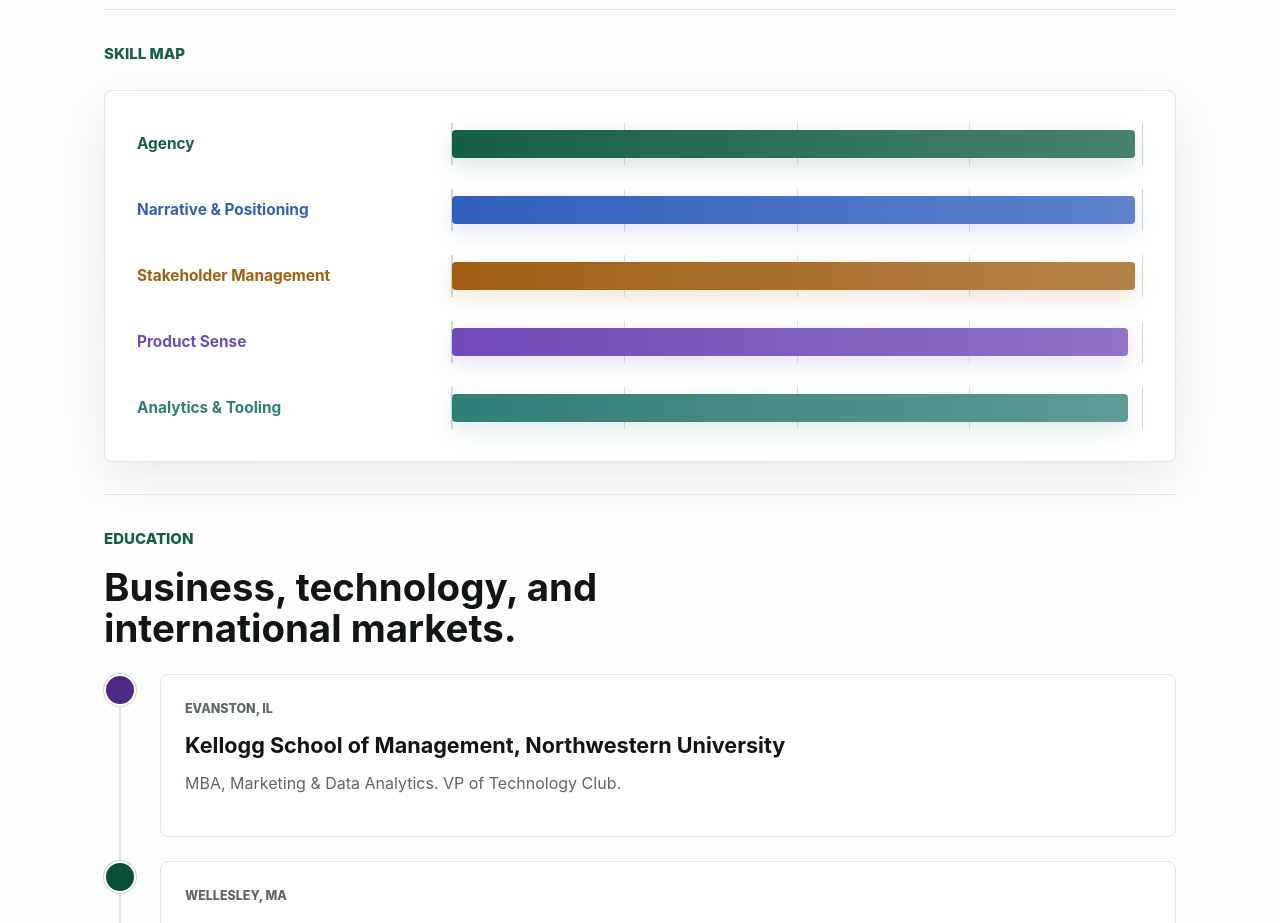
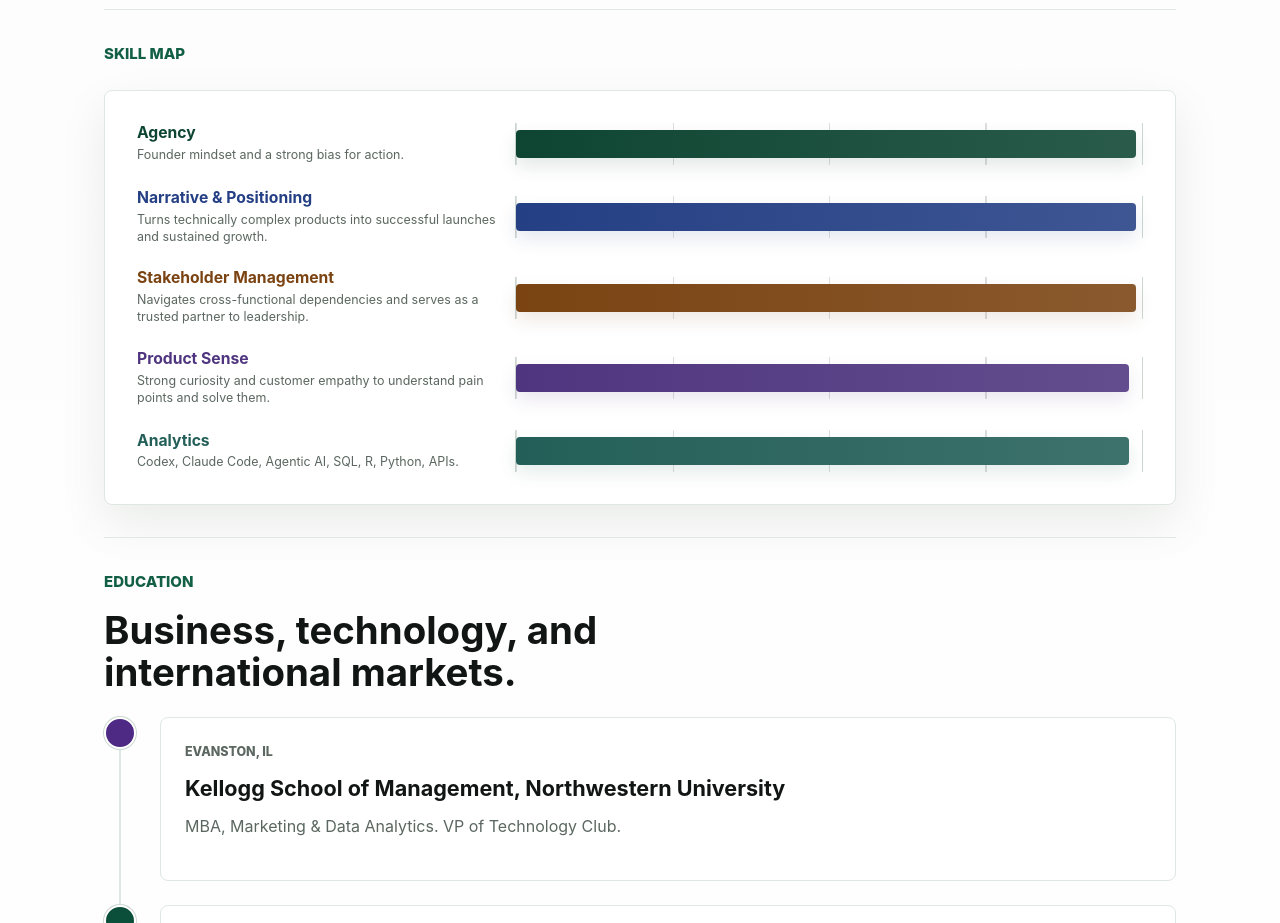
Before and after one commit to jrieras/portfolio, a plain HTML site: page index.html in a window 1280 px wide. Shown: the part 2840-3763 px from the top of the page. Drawn offline with Linux system fonts and the light colour scheme.

Commit message:
final changes
let's see how it goes

```diff
--- a/index.html
+++ b/index.html
@@ -188,7 +188,7 @@
               <article class="skill-bar-row chart-green">
                 <div class="skill-bar-copy">
                   <h3>Agency</h3>
-                  <p>Founder mentality with a strong bias for action and impact.</p>
+                  <p>Founder mindset and a strong bias for action.</p>
                 </div>
                 <div class="skill-bar-track" aria-label="Agency score 99 out of 100">
                   <span class="skill-bar-fill score-99"></span>
@@ -198,7 +198,7 @@
               <article class="skill-bar-row chart-blue">
                 <div class="skill-bar-copy">
                   <h3>Narrative &amp; Positioning</h3>
-                  <p>Turns technical complexity into successful GTMs.</p>
+                  <p>Turns technically complex products into successful launches and sustained growth.</p>
                 </div>
                 <div class="skill-bar-track" aria-label="Narrative and positioning score 99 out of 100">
                   <span class="skill-bar-fill score-99"></span>
@@ -208,7 +208,7 @@
               <article class="skill-bar-row chart-amber">
                 <div class="skill-bar-copy">
                   <h3>Stakeholder Management</h3>
-                  <p>Builds relationships, navigates xfn dependencies, and partners with execs.</p>
+                  <p>Navigates cross-functional dependencies and serves as a trusted partner to leadership.</p>
                 </div>
                 <div class="skill-bar-track" aria-label="Stakeholder management score 99 out of 100">
                   <span class="skill-bar-fill score-99"></span>
@@ -218,7 +218,7 @@
               <article class="skill-bar-row chart-violet">
                 <div class="skill-bar-copy">
                   <h3>Product Sense</h3>
-                  <p>Deep curiosity and customer empathy to understand pain points and solve them.</p>
+                  <p>Strong curiosity and customer empathy to understand pain points and solve them.</p>
                 </div>
                 <div class="skill-bar-track" aria-label="Product sense score 98 out of 100">
                   <span class="skill-bar-fill score-98"></span>
@@ -227,8 +227,8 @@
 
               <article class="skill-bar-row chart-teal">
                 <div class="skill-bar-copy">
-                  <h3>Analytics &amp; Tooling</h3>
-                  <p>Codex/Claude Code, Agents, SQL, R, Python, APIs.</p>
+                  <h3>Analytics</h3>
+                  <p>Codex, Claude Code, Agentic AI, SQL, R, Python, APIs.</p>
                 </div>
                 <div class="skill-bar-track" aria-label="Analytics and tooling score 98 out of 100">
                   <span class="skill-bar-fill score-98"></span>
--- a/styles.css
+++ b/styles.css
@@ -530,25 +530,23 @@ h3 {
 
 .skill-bar-row {
   display: grid;
-  grid-template-columns: minmax(190px, 30%) minmax(0, 1fr);
+  grid-template-columns: minmax(250px, 36%) minmax(0, 1fr);
   align-items: center;
-  gap: var(--space-2);
+  gap: var(--space-3);
 }
 
 .skill-bar-copy h3 {
-  margin: 0;
+  margin: 0 0 4px;
   color: var(--skill-color);
-  font-size: 0.96rem;
+  font-size: 0.98rem;
   line-height: 1.2;
 }
 
 .skill-bar-copy p {
-  position: absolute;
-  width: 1px;
-  height: 1px;
-  overflow: hidden;
-  clip: rect(0 0 0 0);
-  white-space: nowrap;
+  margin: 0;
+  color: var(--muted);
+  font-size: 0.78rem;
+  line-height: 1.35;
 }
 
 .skill-bar-track {
@@ -571,8 +569,8 @@ h3 {
   margin-top: 7px;
   border-radius: 4px;
   background: var(--skill-color);
-  background: linear-gradient(90deg, var(--skill-color), color-mix(in srgb, var(--skill-color) 78%, #ffffff));
-  box-shadow: 0 8px 22px color-mix(in srgb, var(--skill-color) 16%, transparent);
+  background: linear-gradient(90deg, var(--skill-color), color-mix(in srgb, var(--skill-color) 88%, #ffffff));
+  box-shadow: 0 8px 18px color-mix(in srgb, var(--skill-color) 12%, transparent);
 }
 
 .score-99 {
@@ -584,23 +582,23 @@ h3 {
 }
 
 .chart-green {
-  --skill-color: #135f45;
+  --skill-color: #0d4532;
 }
 
 .chart-blue {
-  --skill-color: #315fbd;
+  --skill-color: #243f84;
 }
 
 .chart-amber {
-  --skill-color: #a15f13;
+  --skill-color: #7a4311;
 }
 
 .chart-violet {
-  --skill-color: #6e4bb6;
+  --skill-color: #4f357f;
 }
 
 .chart-teal {
-  --skill-color: #2f7f76;
+  --skill-color: #235f58;
 }
 
 .tool-list {
@@ -766,7 +764,7 @@ h3 {
   }
 
   .skill-bar-row {
-    grid-template-columns: minmax(190px, 32%) minmax(0, 1fr);
+    grid-template-columns: minmax(230px, 38%) minmax(0, 1fr);
   }
 }
 
```
